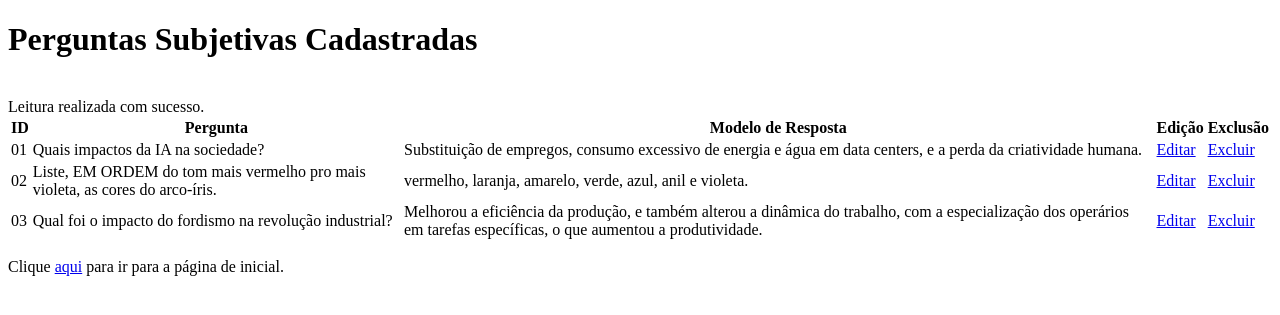
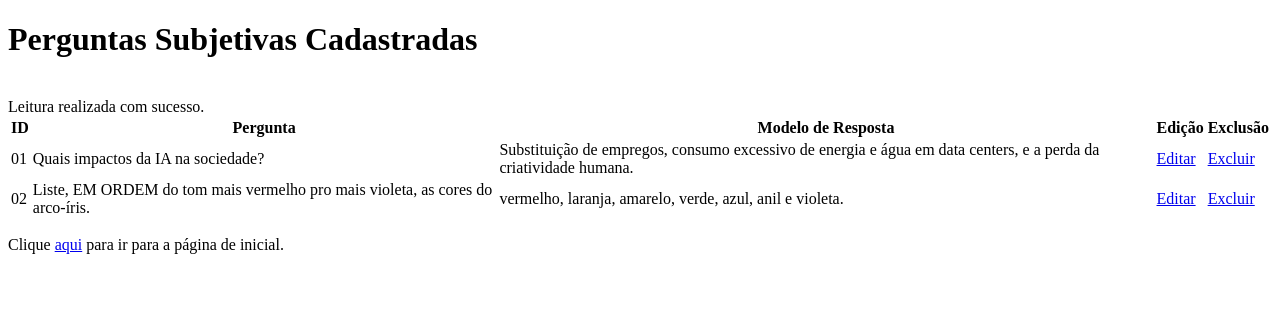
Before and after one commit to HenriqueCampbell/Projetos-3DAW, a PHP site: page /listarPerguntasSub.php in a window 1280 px wide. Shown: the top 315 px of the page. Run offline with PHP 8.4, Linux system fonts and the light colour scheme.

Commit message:
Testando e debugando a função de exclusão de perguntas

```diff
--- a/ProvaAV1/listarPerguntasObj.php
+++ b/ProvaAV1/listarPerguntasObj.php
@@ -23,7 +23,7 @@
                         $coluna = explode(";", $linha);
                         echo "<tr><td>" . $coluna[0] . "</td><td>" . $coluna[1] . "</td><td>" . $coluna[2] . "</td><td>".   $coluna[3] . "</td><td>" . $coluna[4] . "</td><td>" . $coluna[5] .
                         "</td><td>  <a href='editarPerguntasObj.php?id=" . $coluna[0] . "'>Editar</a></td>" .
-                        "<td>  <a href='excluirPerguntasObj.php'?id=" . $coluna[0] . "'>Excluir</a></td></tr>";
+                        "<td>  <a href='excluirPerguntasObj.php?id=" . $coluna[0] . "'>Excluir</a></td></tr>";
                     }
 
                 }
--- a/ProvaAV1/listarPerguntasSub.php
+++ b/ProvaAV1/listarPerguntasSub.php
@@ -22,8 +22,8 @@
                     if (trim($linha) != "") {
                         $coluna = explode(";", $linha);
                         echo "<tr><td>" . $coluna[0] . "</td><td>" . $coluna[1] . "</dh><td>" . $coluna[2] .
-                        "</td><td>  <a href='editarPerguntaSub.php?id=" . $coluna[0] . "'>Editar</a></td>" .
-                        "<td>  <a href='excluirPerguntaSub.php'?id=" . $coluna[0] . "'>Excluir</a></td></tr>";
+                        "</td><td>  <a href='editarPerguntasSub.php?id=" . $coluna[0] . "'>Editar</a></td>" .
+                        "<td>  <a href='excluirPerguntasSub.php?id=" . $coluna[0] . "'>Excluir</a></td></tr>";
                     }
 
                 }
--- a/ProvaAV1/perguntasObj.txt
+++ b/ProvaAV1/perguntasObj.txt
@@ -1,4 +1,4 @@
 id;pergunta;r1;r2;r3;r4
 01;Qual dessas NÃO é uma integrante da banda Katseye;Illya;Manon;Lara;Sophia
 02;Qual o último nome do navegador europeu que encontrou terras Brasileiras?;Cabral;Cabrel;Cabril;Cabrol
-03;Quantos anos tinha o Michael Jackson quando ele morreu?;50;49;48;51
+03;Quantos anos tinha o Michael Jackson quando ele morreu?;50;48;51;49
--- a/ProvaAV1/perguntasSub.txt
+++ b/ProvaAV1/perguntasSub.txt
@@ -1,4 +1,3 @@
 id;pergunta;resposta
 01;Quais impactos da IA na sociedade?;Substituição de empregos, consumo excessivo de energia e água em data centers, e a perda da criatividade humana.
 02;Liste, EM ORDEM do tom mais vermelho pro mais violeta, as cores do arco-íris.;vermelho, laranja, amarelo, verde, azul, anil e violeta.
-03;Qual foi o impacto do fordismo na revolução industrial?;Melhorou a eficiência da produção, e também alterou a dinâmica do trabalho, com a especialização dos operários em tarefas específicas, o que aumentou a produtividade.
--- /dev/null
+++ b/ProvaAV1/trackergithub.txt
@@ -0,0 +1 @@
+Criando este arquivo só para o Github trackear o repositório.
```
Also changed, not shown: ProvaAV1/excluirPerguntasObj.php (+6 -5 lines), ProvaAV1/excluirPerguntasSub.php (+12 -11 lines).
